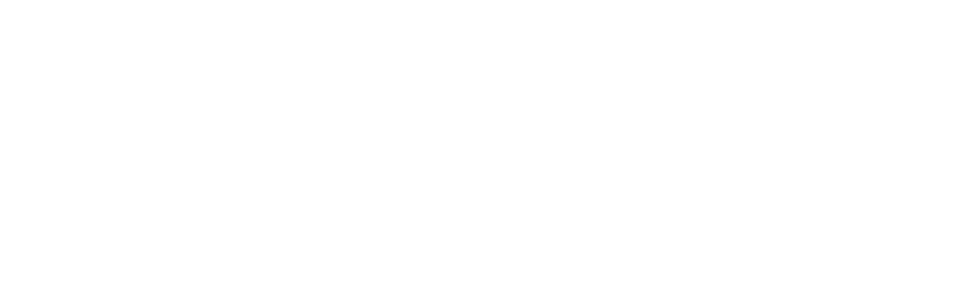
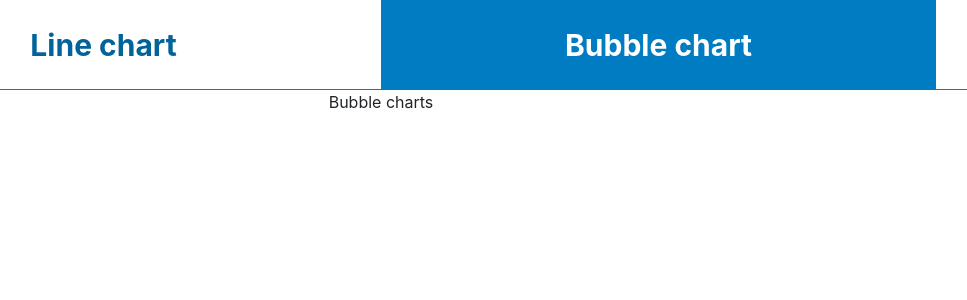
Before and after one commit to lovedisaster/react-chartjs-sample, a React (Create React App) app in the folder react-chartjs-sample/: page / in a window 1280 px wide. Shown: the top 300 px of the page, without its empty margins (259-1226 px from the left). Built offline with nearby package versions, Linux system fonts and the light colour scheme.

Commit message:
added navigation

```diff
--- a/react-chartjs-sample/package.json
+++ b/react-chartjs-sample/package.json
@@ -6,6 +6,7 @@
     "@testing-library/jest-dom": "^4.2.4",
     "@testing-library/react": "^9.3.2",
     "@testing-library/user-event": "^7.1.2",
+    "bootstrap": "^4.5.2",
     "chart.js": "^2.9.3",
     "chartjs-plugin-labels": "^1.1.0",
     "react": "^16.13.1",
@@ -33,5 +34,8 @@
       "last 1 firefox version",
       "last 1 safari version"
     ]
+  },
+  "devDependencies": {
+    "node-sass": "^4.14.1"
   }
 }
--- a/react-chartjs-sample/src/App.css
+++ /dev/null
@@ -1,3 +0,0 @@
-.App {
-  text-align: center;
-}
--- a/react-chartjs-sample/src/App.js
+++ b/react-chartjs-sample/src/App.js
@@ -1,10 +1,34 @@
-import React from 'react';
-import './App.css';
+import React, {useState} from 'react';
+import './App.scss';
 
-function App() {
+const CHARTTYPES = {
+  LINE : "line",
+  BUBBLE : "bubble"
+}
+
+const App = () => {
+  let [activeChart, setActiveChart] = useState("bubble");
+
   return (
     <div className="App">
-
+      <div className="header">
+        <div className="container">
+          <ul className="nav">
+            <li onClick={() => setActiveChart(CHARTTYPES.LINE)} className={activeChart === CHARTTYPES.LINE ? "active" : ""}>Line chart</li>
+            <li onClick={() => setActiveChart(CHARTTYPES.BUBBLE)} className={activeChart === CHARTTYPES.BUBBLE ? "active" : ""}>Bubble chart</li>
+          </ul>
+        </div>
+      </div>
+      {
+        activeChart === CHARTTYPES.LINE && <div className="line-chart__wrapper">
+          Line charts
+        </div>
+      }
+      {
+        activeChart === CHARTTYPES.BUBBLE && <div className="bubble-chart__wrapper">
+          Bubble charts
+        </div>
+      }
     </div>
   );
 }
--- /dev/null
+++ b/react-chartjs-sample/src/App.scss
@@ -0,0 +1,42 @@
+@import "../node_modules/bootstrap/scss/bootstrap-grid.scss";
+@import "../node_modules/bootstrap/scss/bootstrap-reboot.scss";
+
+.App {
+  text-align: center;
+}
+
+.header{
+  border-bottom: 1px solid #007cc2;
+  background-color: #fff;
+  height: 90px;
+}
+
+.nav{
+  list-style: none;
+  margin: 0;
+  padding: 0;
+  display: flex;
+
+  > li {
+    height: 90px;
+    display: inline-flex;
+    justify-content: center;
+    align-items: center;
+    flex: 1;
+    font-size: 30px;
+    font-weight: bold;
+    color: #00639a;
+    &.active{
+      cursor: pointer;
+      background-color: #007cc2;
+      transition: 0.5s ease background-color;
+      color: #fff;
+    }
+    &:hover{
+      cursor: pointer;
+      background-color: #007cc2;
+      transition: 0.5s ease background-color;
+      color: #fff;
+    }
+  }
+}
```
Also changed, not shown: react-chartjs-sample/src/BubbleChart/BubbleChart.js (added, +16 -0 lines), react-chartjs-sample/src/LineChart/LineChart.js (added, +16 -0 lines), 2 other files (tests, documents, lock files or other folders).
